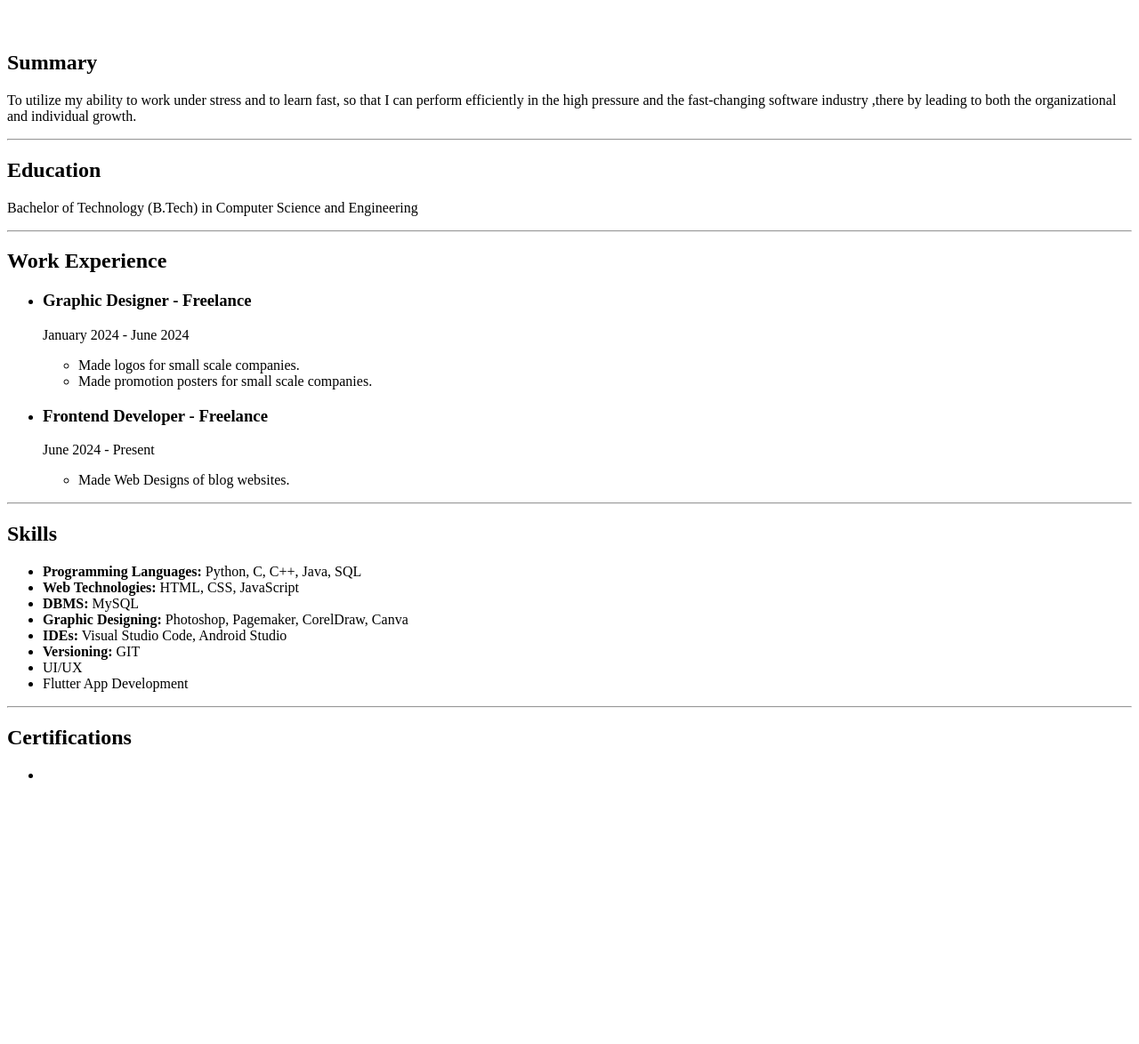
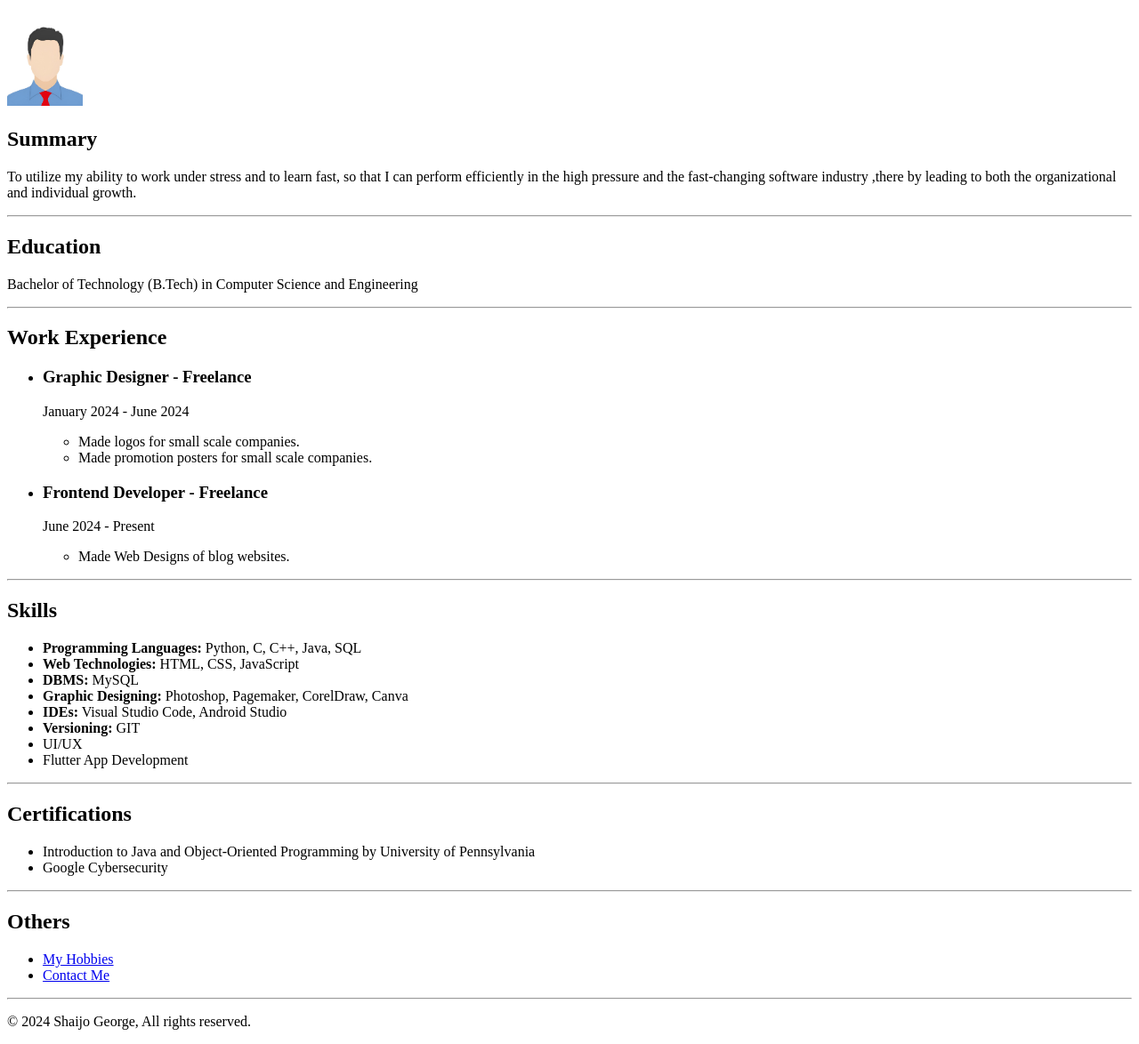
Before and after one commit to ShaijoGeorge/Full-Stack-Bootcamp, a plain HTML site: page Capstone Project 1 - Online Resume/index.html in a window 1280 px wide. Shown: the part 61-1235 px from the top of the page at 89% size. Before the commit the page ends 958 px from the top, so only its background shows below. Drawn offline with Linux system fonts and the light colour scheme.

Commit message:
update 1

```diff
--- a/Capstone Project 1 - Online Resume/index.html
+++ b/Capstone Project 1 - Online Resume/index.html
@@ -5,7 +5,7 @@
     </head>
     <body>
         <h1>SHAIJO GEORGE</h1>
-        <img src="" />
+        <img src="./assets/images/steptodown.com616831.jpg" height="100" width="85"/>
 
         <h2>Summary</h2>
         <p>To utilize my ability to work under stress and to learn fast, so that I can perform efficiently in the high pressure and the fast-changing software industry ,there by leading to both the organizational and individual growth.</p>
@@ -50,7 +50,20 @@
 
         <h2>Certifications</h2>
         <ul>
-            <li></li>
+            <li>Introduction to Java and Object-Oriented Programming by University of Pennsylvania</li>
+            <li> Google Cybersecurity</li>
         </ul>
-    </body>
+        <hr />
+
+        <h2>Others</h2>
+        <ul>
+            <li><a href="./public/hobbies.html">My Hobbies</a></li>
+            <li><a href="./public/contactme.html">Contact Me</a></li>
+        </ul>
+        <hr />
+
+        <footer>
+            <p>© 2024 Shaijo George,  All rights reserved.</p>
+        </footer>
+        </body>
 </html>
```
Also changed, not shown: Capstone Project 1 - Online Resume/public/contactme.html (added, +14 -0 lines), Capstone Project 1 - Online Resume/public/hobbies.html (added, +15 -0 lines), Capstone Project 1 - Online Resume/assets/images/steptodown.com616831.jpg (added).
